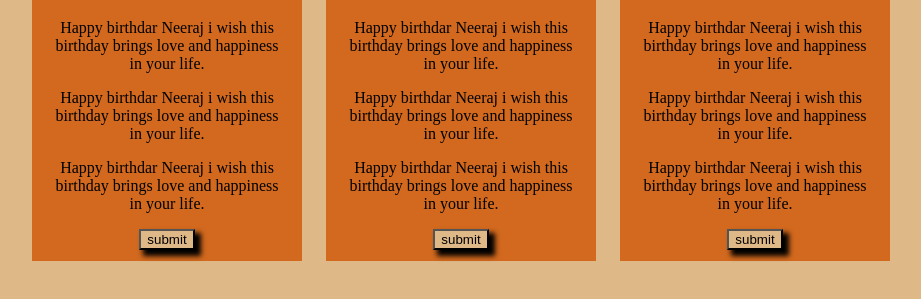
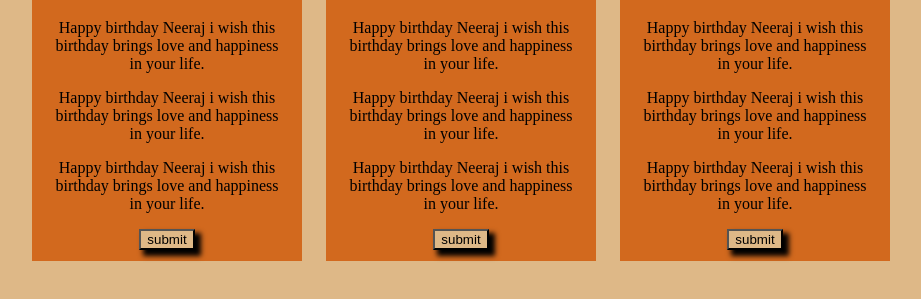
Before and after one commit to Neeraj016/first-repo, a plain HTML site: page second.html in a window 1280 px wide. Shown: the part 477-776 px from the top of the page, without its empty margins (36-957 px from the left). Drawn offline with Linux system fonts and the light colour scheme.

Commit message:
spelling changed

```diff
--- a/second.html
+++ b/second.html
@@ -12,9 +12,9 @@
         <div class="child">
             <img class="image" src="https://i.pinimg.com/originals/61/b3/aa/61b3aa0c8fac8e508dcada72f7f41840.jpg"/>
             <h1 class="title">HAPPY BIRTHDAY NEERAJ</h1>
-            <p class="desc">Happy birthdar Neeraj i wish this birthday brings love and happiness in your life.</p>
-            <p class="desc">Happy birthdar Neeraj i wish this birthday brings love and happiness in your life.</p>
-            <p class="desc">Happy birthdar Neeraj i wish this birthday brings love and happiness in your life.</p>
+            <p class="desc">Happy birthday Neeraj i wish this birthday brings love and happiness in your life.</p>
+            <p class="desc">Happy birthday Neeraj i wish this birthday brings love and happiness in your life.</p>
+            <p class="desc">Happy birthday Neeraj i wish this birthday brings love and happiness in your life.</p>
             <button class="button">submit</button>
         </div>
     </div>
@@ -22,9 +22,9 @@
         <div class="child">
             <img class="image" src="https://i.pinimg.com/originals/61/b3/aa/61b3aa0c8fac8e508dcada72f7f41840.jpg"/>
             <h1 class="title">HAPPY BIRTHDAY NEERAJ</h1>
-            <p class="desc">Happy birthdar Neeraj i wish this birthday brings love and happiness in your life.</p>
-            <p class="desc">Happy birthdar Neeraj i wish this birthday brings love and happiness in your life.</p>
-            <p class="desc">Happy birthdar Neeraj i wish this birthday brings love and happiness in your life.</p>
+            <p class="desc">Happy birthday Neeraj i wish this birthday brings love and happiness in your life.</p>
+            <p class="desc">Happy birthday Neeraj i wish this birthday brings love and happiness in your life.</p>
+            <p class="desc">Happy birthday Neeraj i wish this birthday brings love and happiness in your life.</p>
             <button class="button">submit</button>
         </div>
     </div>
@@ -32,9 +32,9 @@
         <div class="child">
             <img class="image" src="https://i.pinimg.com/originals/61/b3/aa/61b3aa0c8fac8e508dcada72f7f41840.jpg"/>
             <h1 class="title">HAPPY BIRTHDAY NEERAJ</h1>
-            <p class="desc">Happy birthdar Neeraj i wish this birthday brings love and happiness in your life.</p>
-            <p class="desc">Happy birthdar Neeraj i wish this birthday brings love and happiness in your life.</p>
-            <p class="desc">Happy birthdar Neeraj i wish this birthday brings love and happiness in your life.</p>
+            <p class="desc">Happy birthday Neeraj i wish this birthday brings love and happiness in your life.</p>
+            <p class="desc">Happy birthday Neeraj i wish this birthday brings love and happiness in your life.</p>
+            <p class="desc">Happy birthday Neeraj i wish this birthday brings love and happiness in your life.</p>
             <button>submit</button>
         </div>
     </div>
```
